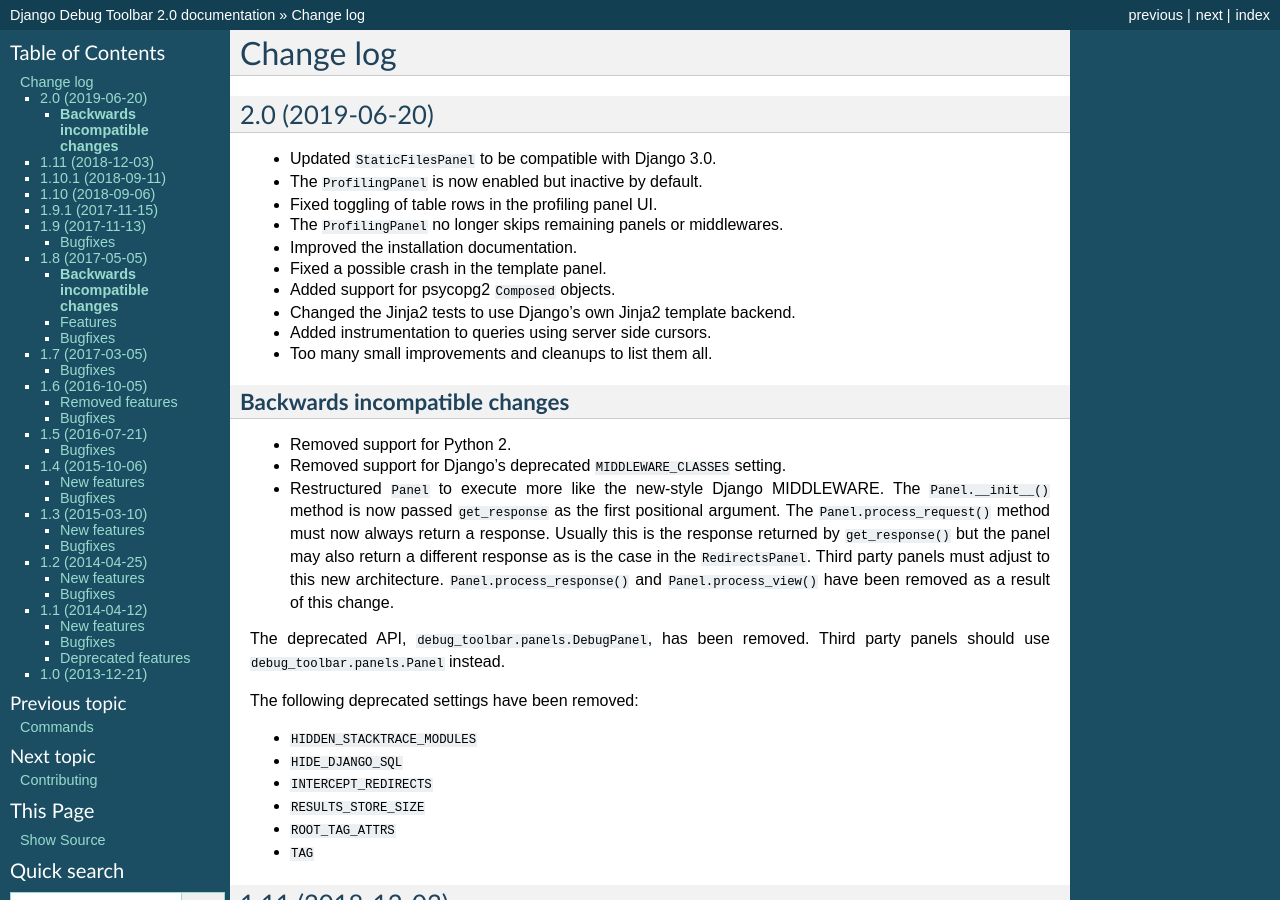
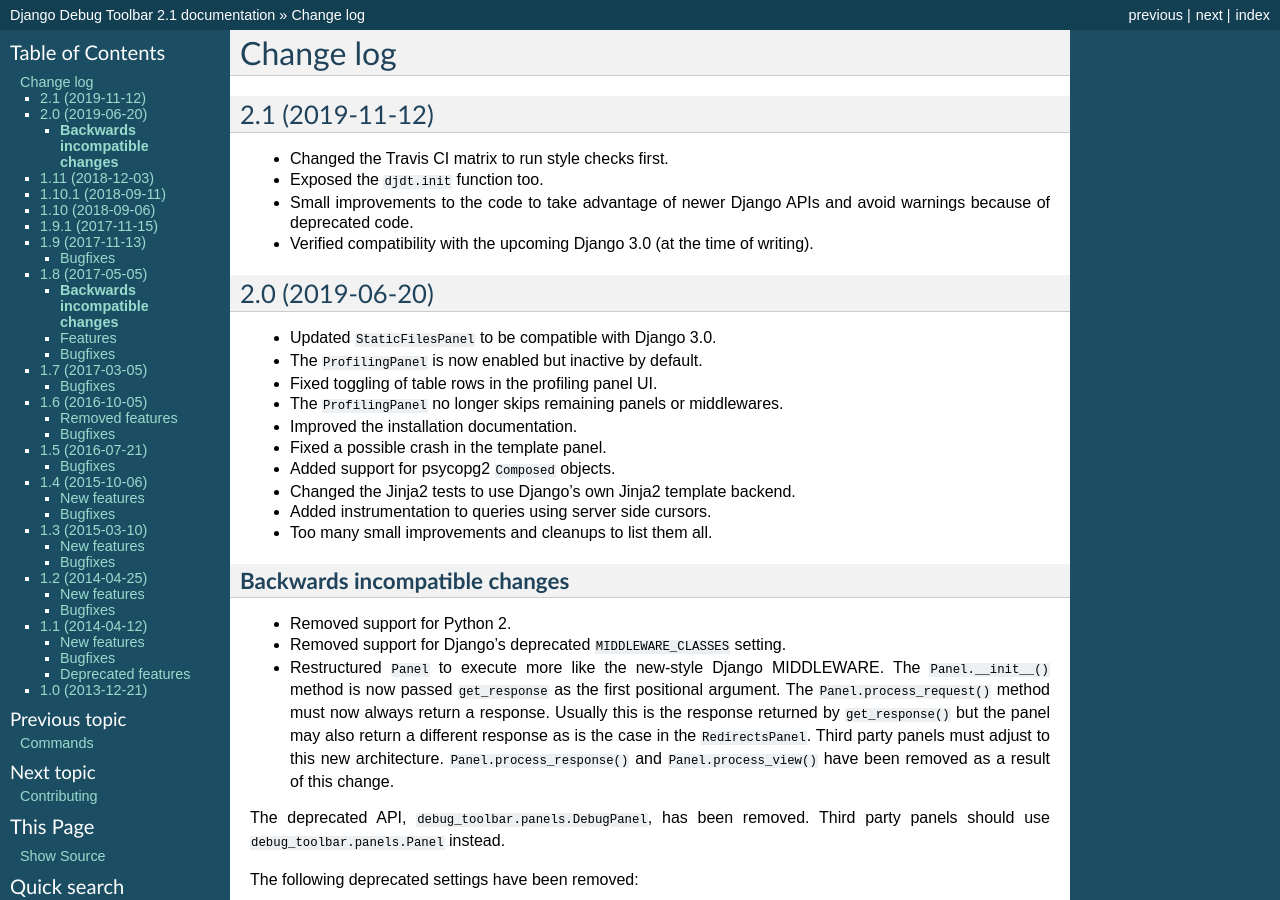
Before and after one commit to jazzband/django-debug-toolbar, a Sphinx documentation site: the page built from docs/changes.rst, in a window 1280 px wide and 900 px high. Built offline with Sphinx 7.4.7, drawn with Linux system fonts in a browser that asks for light colours; some of the changed text lies outside the part shown.

Commit message:
django-debug-toolbar 2.1

```diff
--- a/README.rst
+++ b/README.rst
@@ -31,7 +31,7 @@
 In addition to the built-in panels, a number of third-party panels are
 contributed by the community.
 
-The current stable version of the Debug Toolbar is 2.0. It works on
+The current stable version of the Debug Toolbar is 2.1. It works on
 Django ≥ 1.11.
 
 Documentation, including installation and configuration instructions, is
--- a/docs/changes.rst
+++ b/docs/changes.rst
@@ -1,5 +1,16 @@
 Change log
 ==========
+
+2.1 (2019-11-12)
+----------------
+
+* Changed the Travis CI matrix to run style checks first.
+* Exposed the ``djdt.init`` function too.
+* Small improvements to the code to take advantage of newer Django APIs
+  and avoid warnings because of deprecated code.
+* Verified compatibility with the upcoming Django 3.0 (at the time of
+  writing).
+
 
 2.0 (2019-06-20)
 ----------------
--- a/docs/conf.py
+++ b/docs/conf.py
@@ -59,9 +59,9 @@
 # built documents.
 #
 # The short X.Y version.
-version = '2.0'
+version = '2.1'
 # The full version, including alpha/beta/rc tags.
-release = '2.0'
+release = '2.1'
 
 # The language for content autogenerated by Sphinx. Refer to documentation
 # for a list of supported languages.
--- a/setup.py
+++ b/setup.py
@@ -12,7 +12,7 @@
 
 setup(
     name="django-debug-toolbar",
-    version="2.0",
+    version="2.1",
     description="A configurable set of panels that display various debug "
     "information about the current request/response.",
     long_description=readall("README.rst"),
@@ -34,6 +34,7 @@
         "Framework :: Django :: 2.0",
         "Framework :: Django :: 2.1",
         "Framework :: Django :: 2.2",
+        "Framework :: Django :: 3.0",
         "Intended Audience :: Developers",
         "License :: OSI Approved :: BSD License",
         "Operating System :: OS Independent",
```
